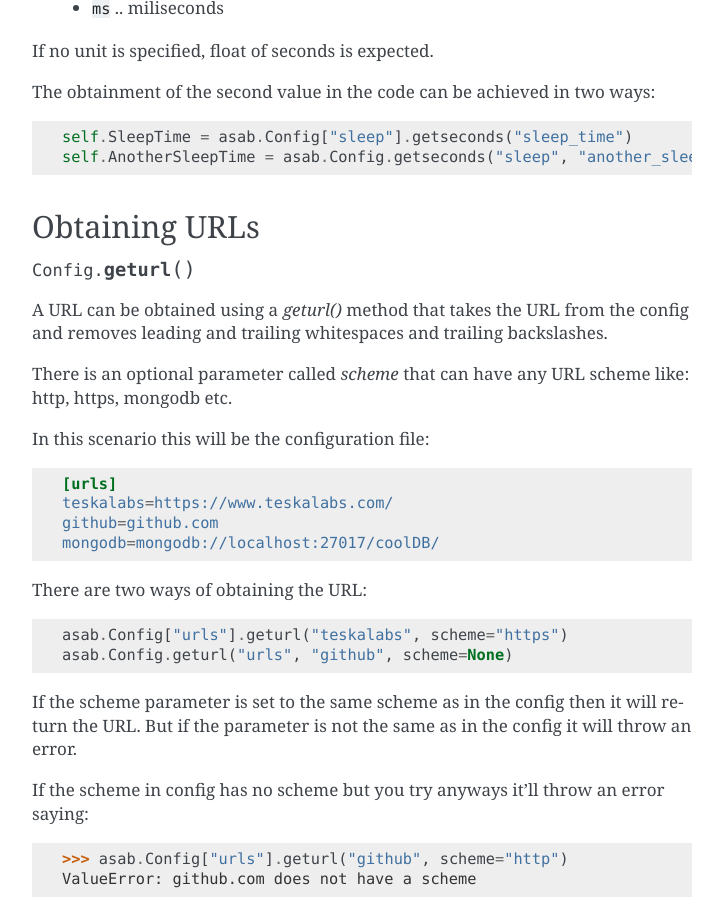
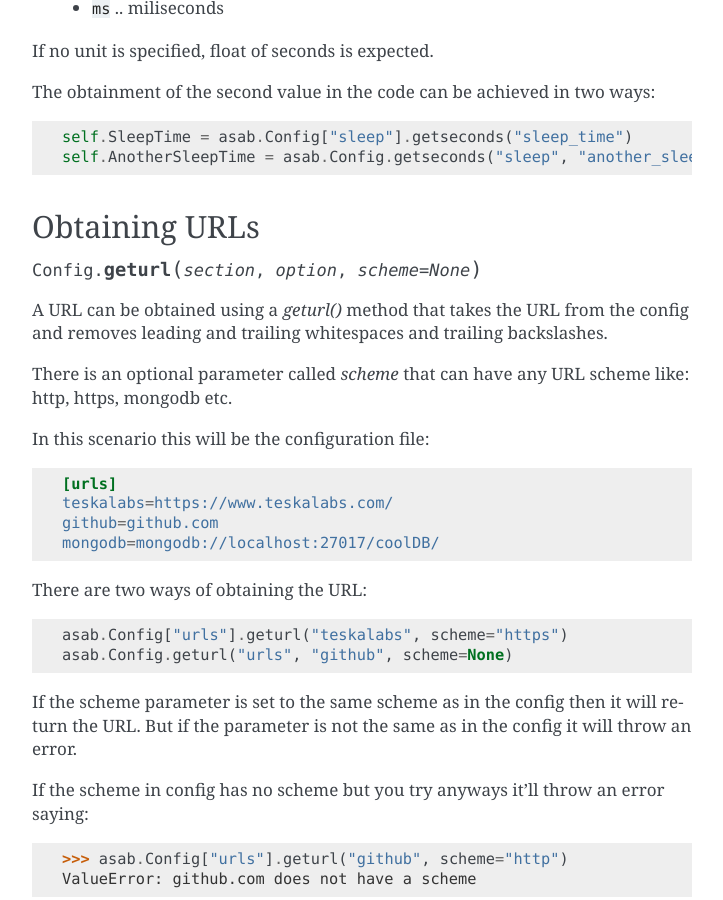
Before and after one commit to TeskaLabs/asab, a Sphinx documentation site: the page built from doc/asab/config.rst, in a window 1280 px wide and 900 px high, scrolled down 3810 px. Shown: the whole window, without its empty margins (388-1111 px from the left). Built offline with Sphinx 7.4.7, drawn with Linux system fonts in a browser that asks for light colours; pages that are not in the unit, such as notebooks, are missing from menus.

Commit message:
add missing parameters in docs

```diff
--- a/doc/asab/config.rst
+++ b/doc/asab/config.rst
@@ -217,7 +217,7 @@ The obtainment of the second value in the code can be achieved in two ways:
 Obtaining URLs
 -------------------------------------
 
-.. py:method:: Config.geturl()
+.. py:method:: Config.geturl(section, option, scheme=None)
 
 A URL can be obtained using a `geturl()` method that takes the URL from the config and
 removes leading and trailing whitespaces and trailing backslashes.
```
